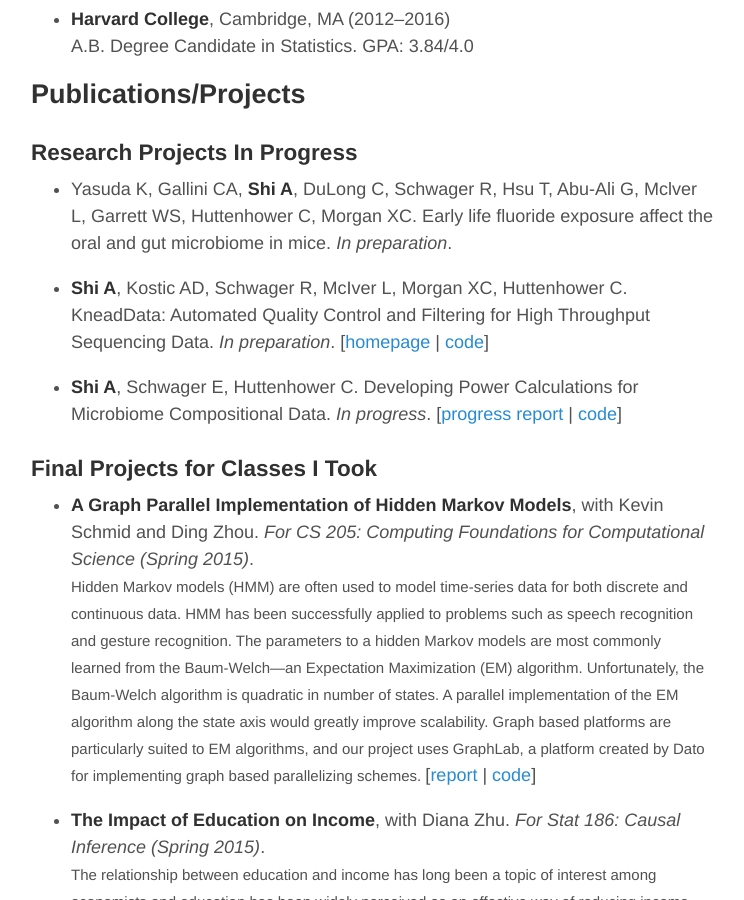
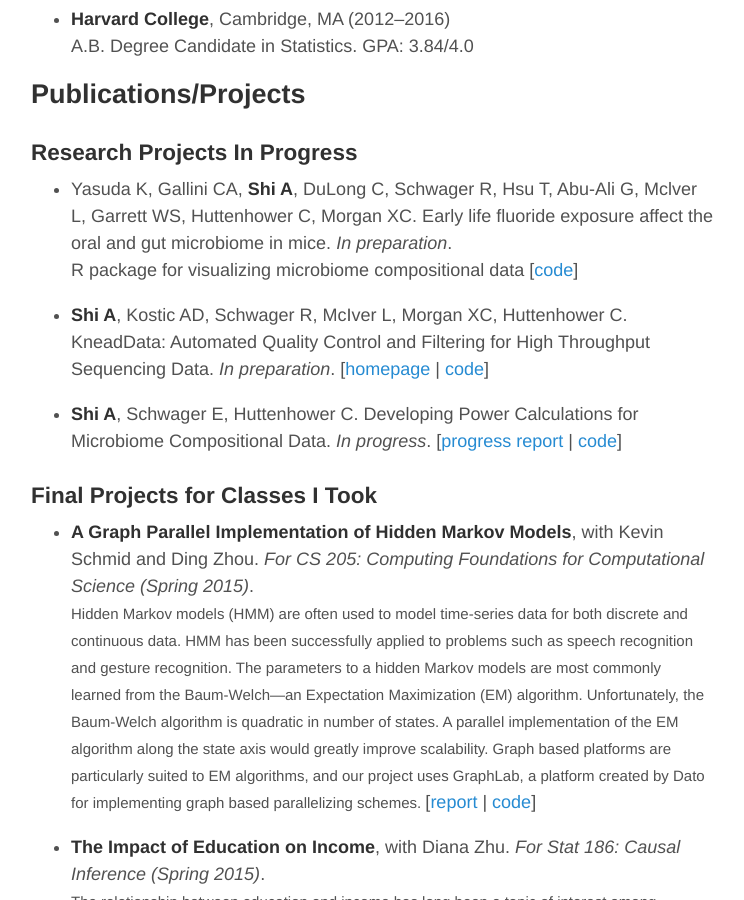
Before and after one commit to shiandy/shiandy.github.io, a Jekyll site: the page built from index.markdown, in a window 1280 px wide and 900 px high, scrolled down 379 px. Shown: the whole window, without its empty margins (267-1011 px from the left). Built offline with Jekyll 4.4.1, drawn with Linux system fonts in a browser that asks for light colours; Markdown is read by kramdown in place of the engine named in the settings.

Commit message:
add mpuri

```diff
--- a/index.markdown
+++ b/index.markdown
@@ -26,7 +26,9 @@ A.B. Degree Candidate in Statistics. GPA: 3.84/4.0
 
 + Yasuda K, Gallini CA, **Shi A**, DuLong C, Schwager R, Hsu T, Abu-Ali G,
   Mclver L, Garrett WS, Huttenhower C, Morgan XC. Early life fluoride exposure
-  affect the oral and gut microbiome in mice. *In preparation*.
+  affect the oral and gut microbiome in mice. *In preparation*.<br>
+  R package for visualizing microbiome compositional data
+  [[code](https://bitbucket.org/biobakery/mpuri)]
 
 + **Shi A**, Kostic AD, Schwager R, McIver L, Morgan XC, Huttenhower C.
   KneadData: Automated Quality Control and Filtering for High Throughput
```
